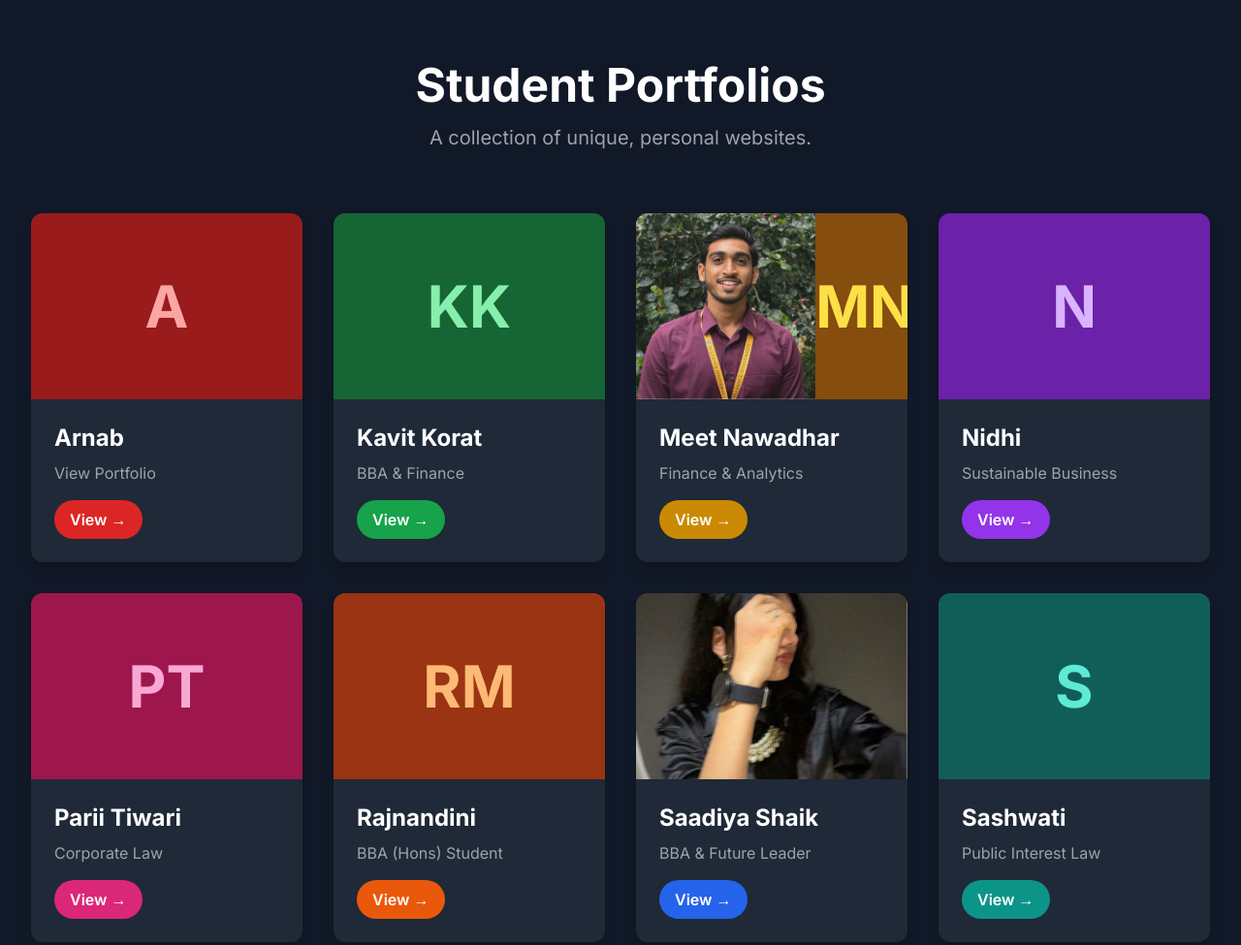
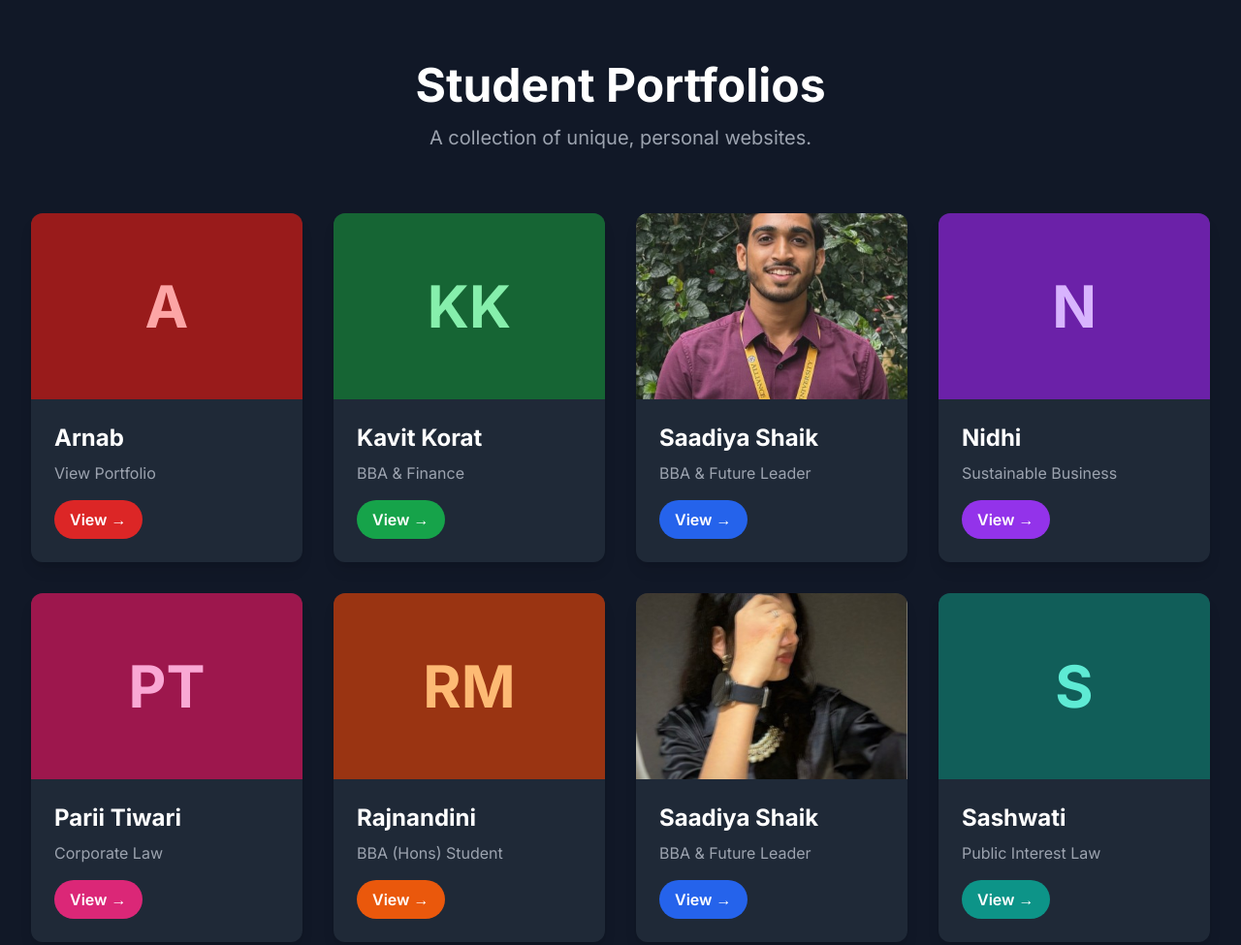
Before and after one commit to Prudhvi-Raj1806/Portfolio-Project-Hub, a plain HTML site: page index.html in a window 1280 px wide. Shown: the whole page at 97% size. Drawn offline with nearby package versions, Linux system fonts and the light colour scheme; files whose address does not match are found by name.

Commit message:
Update portfolio card details for Meet section

```diff
--- a/index.html
+++ b/index.html
@@ -61,14 +61,14 @@
 
             <!-- Card 3: Meet -->
             <a href="Meet/index.html" class="portfolio-card bg-gray-800 rounded-xl overflow-hidden shadow-lg transition-transform transform hover:scale-105 hover:shadow-2xl block group">
-                <div class="h-48 flex items-center justify-center bg-yellow-800">
+                <div class="h-48">
+                    <!-- Using the image from your folder! -->
                     <img src="Meet.jpeg" alt="Meet" class="w-full h-full object-cover">
-                    <span class="text-6xl font-bold text-yellow-300 card-pfp-text">MN</span>
                 </div>
                 <div class="p-6">
-                    <h3 class="text-2xl font-bold mb-2">Meet Nawadhar</h3>
-                    <p class="text-gray-400 mb-4">Finance & Analytics</p>
-                    <span class="inline-block bg-yellow-600 text-white px-4 py-2 rounded-full font-semibold group-hover:bg-yellow-500 transition-colors">
+                    <h3 class="text-2xl font-bold mb-2">Saadiya Shaik</h3>
+                    <p class="text-gray-400 mb-4">BBA & Future Leader</p>
+                    <span class="inline-block bg-blue-600 text-white px-4 py-2 rounded-full font-semibold group-hover:bg-blue-500 transition-colors">
                         View &rarr;
                     </span>
                 </div>
```
